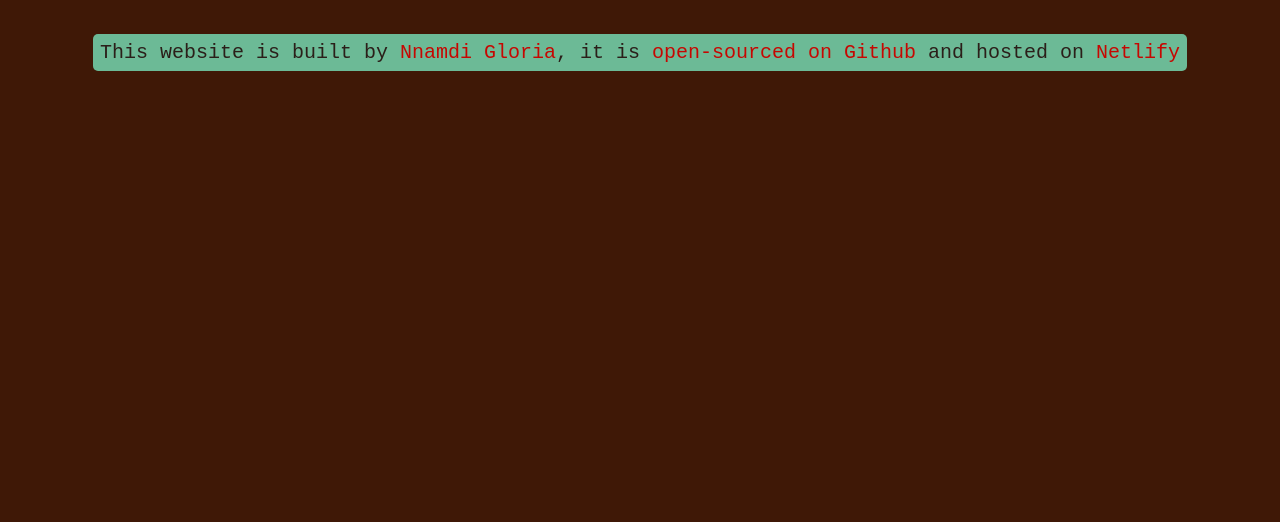
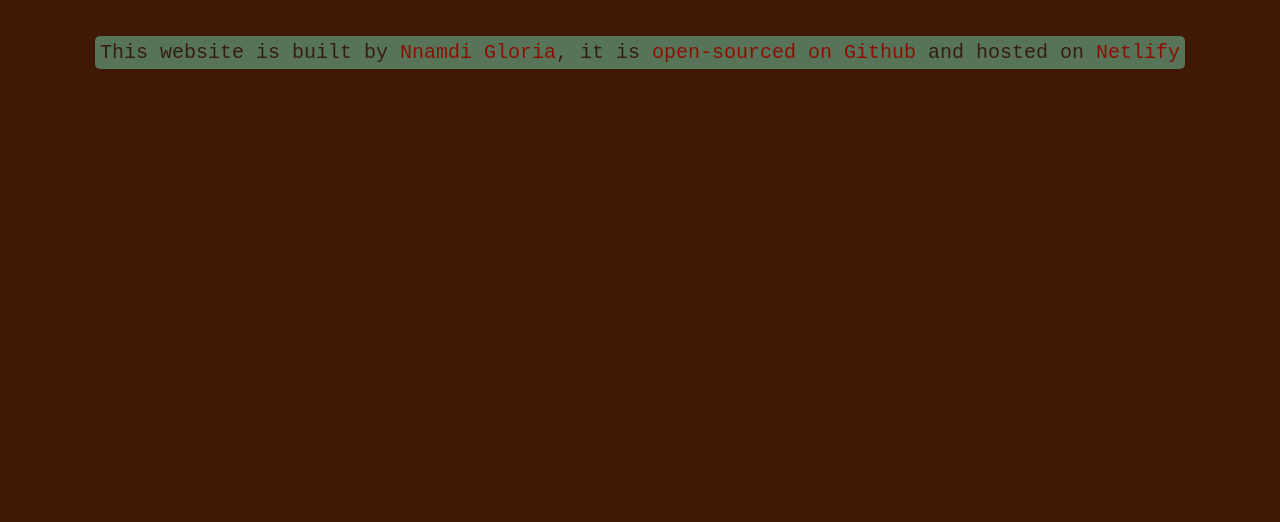
Before and after one commit to Writerdebbie/Croissant, a plain HTML site: page index.html in a window 1280 px wide. Shown: the part 278-800 px from the top of the page. Drawn offline with nearby package versions, Linux system fonts and the light colour scheme.

Commit message:
Edited small element

```diff
--- a/css/styles.css
+++ b/css/styles.css
@@ -44,8 +44,8 @@ small{
   color: #232222;
   background-color: aquamarine;
   border-radius: 5px;
-  padding: 7px;
-  opacity: 0.7;
+  padding: 5px;
+  opacity: 0.4;
 }
 small a{
   color: red;
```
